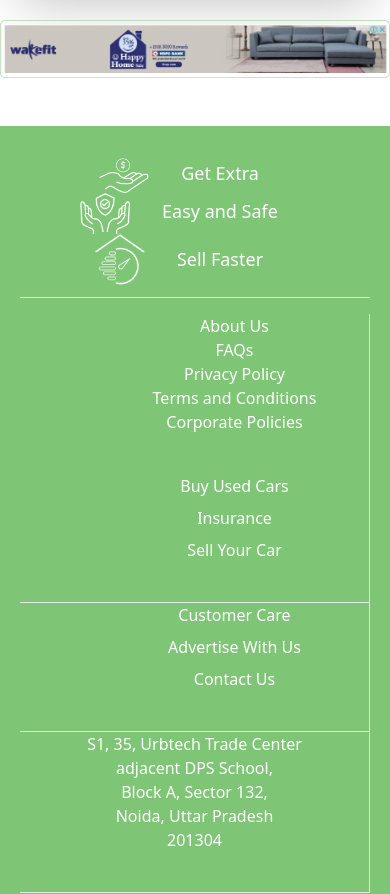
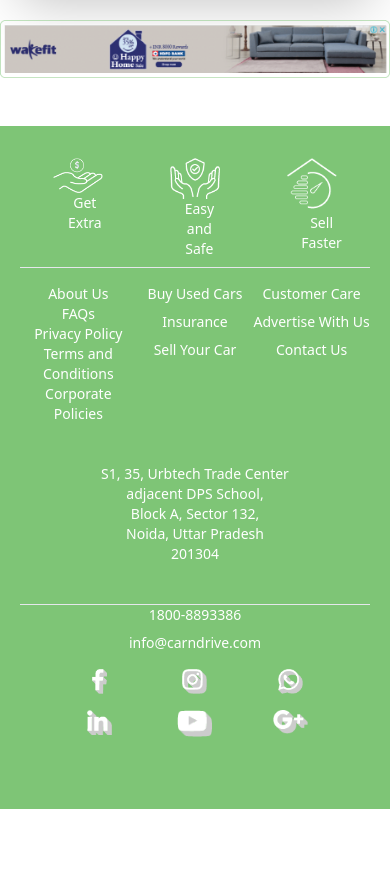
Before and after one commit to punit3299/carndrive, an Angular app: page / in a window 390 px wide. Shown: the part 7020-7914 px from the top of the page. After the commit the page ends 7829 px from the top, so only its background shows below. Built offline with nearby package versions, Linux system fonts and the light colour scheme.

Commit message:
mobile view

```diff
--- a/src/app/components/footer/footer.component.html
+++ b/src/app/components/footer/footer.component.html
@@ -1,23 +1,23 @@
-<footer class="text-gray-600 body-font text-white" style="background-color: #7EC576;">
+<footer class="text-gray-600 body-font text-white md:text-md text-sm" style="background-color: #7EC576;">
     <div class="container px-5 py-8 mx-auto">
         <div class="flex flex-wrap md:text-left">
-            <div class="lg:w-1/3 md:w-1/2 w-full px-4 text-center">
+            <div class="w-1/3 px-4 text-center">
                 <img src="assets/images/footer1.png" width="50" height="50" class="inline-flex">
-                <p class="inline-flex text-lg mx-8">Get Extra</p>
+                <p class="inline-flex md:text-lg text-sm mx-8">Get Extra</p>
             </div>
-            <div class="lg:w-1/3 md:w-1/2 w-full px-4 text-center">
+            <div class="w-1/3 px-4 text-center">
                 <img src="assets/images/footer3.png" width="50" height="50" class="inline-flex">
-                <p class="inline-flex text-lg mx-8">Easy and Safe</p>
+                <p class="inline-flex md:text-lg text-sm mx-8">Easy and Safe</p>
             </div>
-            <div class="lg:w-1/3 md:w-1/2 w-full px-4 text-center">
+            <div class="w-1/3 px-4 text-center">
                 <img src="assets/images/footer2.png" width="50" height="50" class="inline-flex">
-                <p class="inline-flex text-lg mx-8">Sell Faster</p>
+                <p class="inline-flex md:text-lg text-sm mx-8">Sell Faster</p>
             </div>
         </div>
         <hr class="my-2">
-        <div class="flex flex-wrap md:text-left text-center mt-4">
-            <div class="lg:w-1/5 md:w-1/2 w-full px-4 border-r">
-                <nav class="list-none mb-10 pl-20">
+        <div class="flex flex-wrap md:text-left mt-4 text-center">
+            <div class="lg:w-1/5 w-1/3 md:px-4 md:border-r">
+                <nav class="list-none mb-10 md:pl-20">
                     <li>
                         <a>About Us</a>
                     </li>
@@ -35,8 +35,8 @@
                     </li>
                 </nav>
             </div>
-            <div class="lg:w-1/5 md:w-1/2 w-full px-4 border-r border-b">
-                <nav class="list-none mb-10 pl-20">
+            <div class="lg:w-1/5 w-1/3 md:px-4 md:border-r md:border-b">
+                <nav class="list-none mb-10 md:pl-20">
                     <li class="mb-2">
                         <a>Buy Used Cars</a>
                     </li>
@@ -48,8 +48,8 @@
                     </li>
                 </nav>
             </div>
-            <div class="lg:w-1/5 md:w-1/2 w-full px-4 border-r border-b">
-                <nav class="list-none mb-10  pl-20">
+            <div class="lg:w-1/5 w-1/3 md:px-4 md:border-r md:border-b">
+                <nav class="list-none mb-10 md:pl-20">
                     <li class="mb-2">
                         <a>Customer Care</a>
                     </li>
@@ -61,8 +61,8 @@
                     </li>
                 </nav>
             </div>
-            <div class="lg:w-1/5 md:w-1/2 w-full px-4 border-r border-b">
-                <nav class="list-none mb-10 pl-15">
+            <div class="lg:w-1/5 md:w-1/2 w-full px-4 md:border-r border-b">
+                <nav class="list-none mb-10 md:pl-15">
                     <li>
                         S1, 35,
                         Urbtech Trade Center <br>
```
